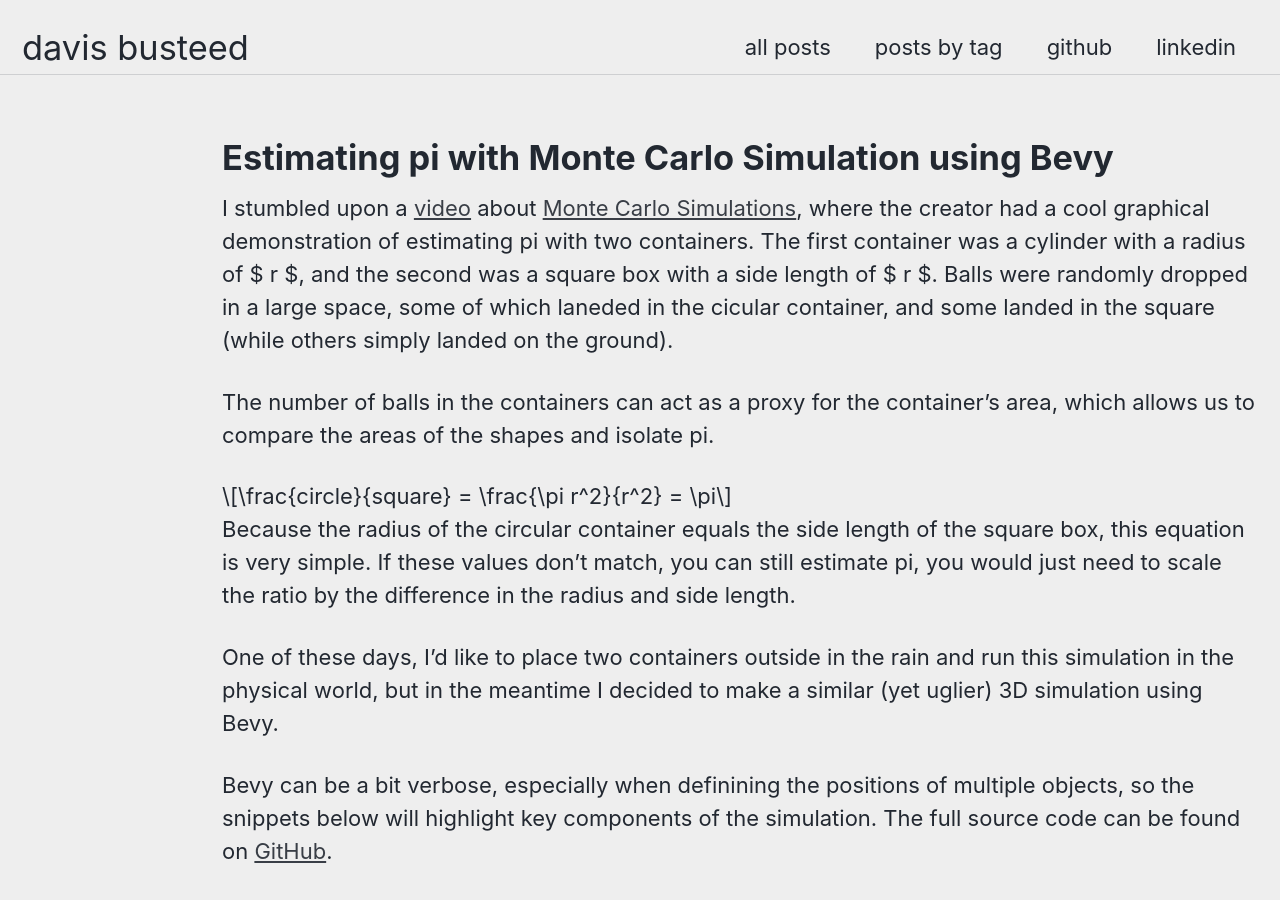
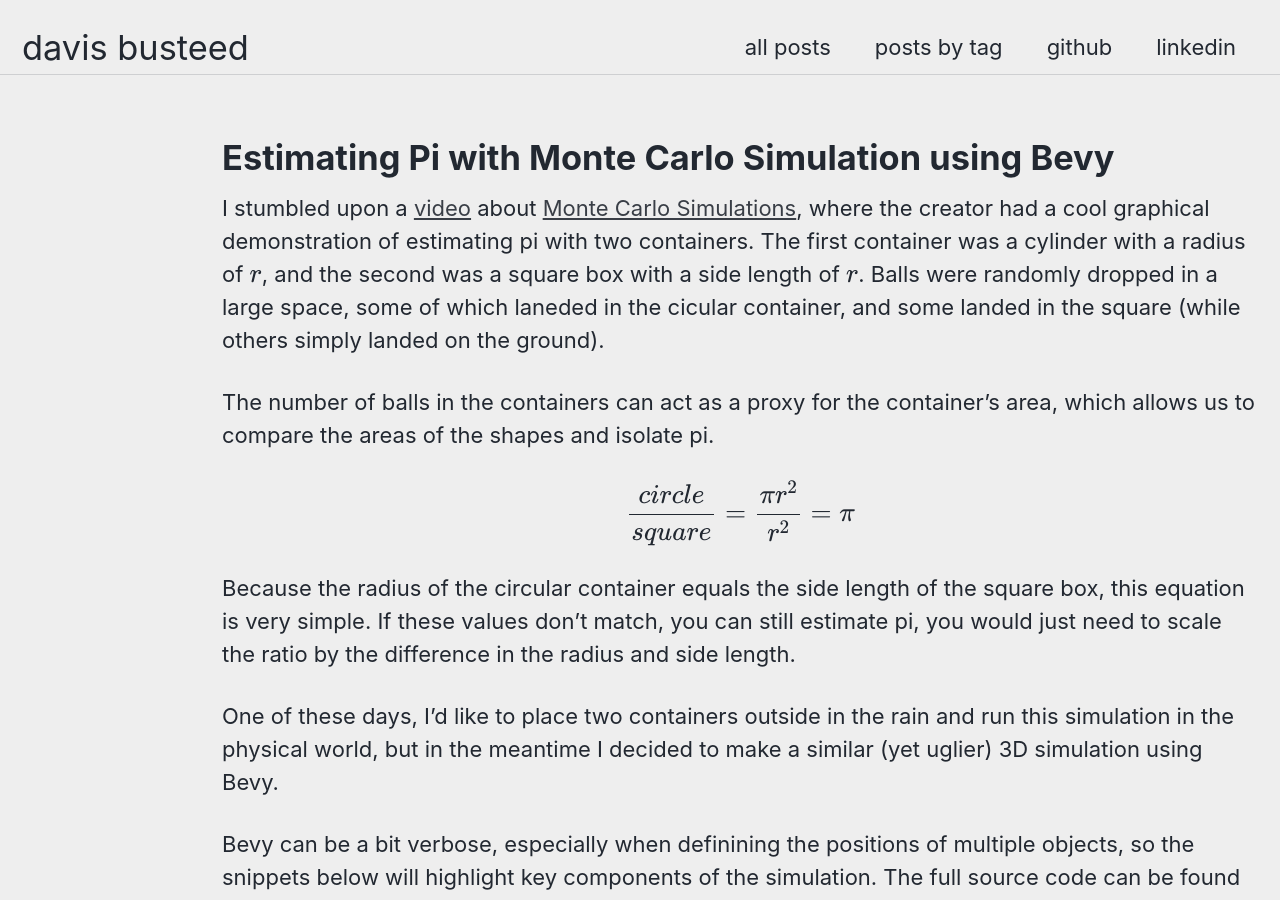
Before and after one commit to dbusteed/dbusteed.github.io, a Jekyll site: the page built from _posts/2023-01-01-estimate-pi-with-monte-carlo-simulation.md, in a window 1280 px wide and 900 px high. Built offline with Jekyll 4.4.1, drawn with Linux system fonts in a browser that asks for light colours; cached includes are drawn as plain includes; formulas are drawn with MathJax 3.

Commit message:
attempting latex support

```diff
--- a/_posts/2023-01-01-estimate-pi-with-monte-carlo-simulation.md
+++ b/_posts/2023-01-01-estimate-pi-with-monte-carlo-simulation.md
@@ -1,7 +1,7 @@
 ---
-title: Estimating pi with Monte Carlo Simulation using Bevy
+title: Estimating Pi with Monte Carlo Simulation using Bevy
 tags:
-  - Simulation
+  - simulation
   - Rust
   - Bevy
 ---
```
Also changed, not shown: _includes/scripts.html (+17 -0 lines), _posts/2022-03-01-dual-booting-windows-11-and-endeavouros.md (+1 -1 lines).
